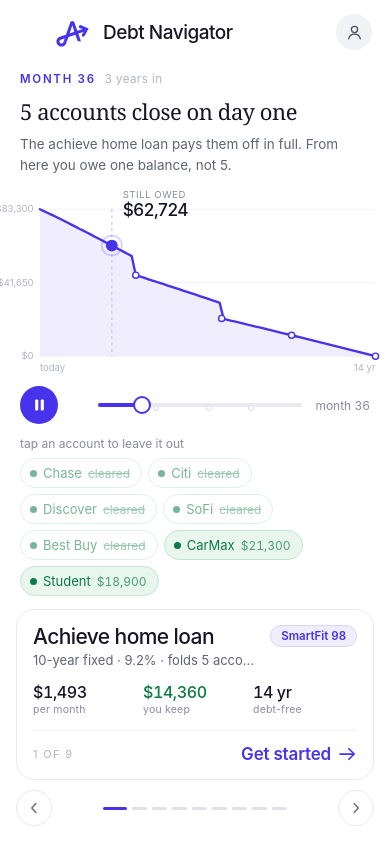
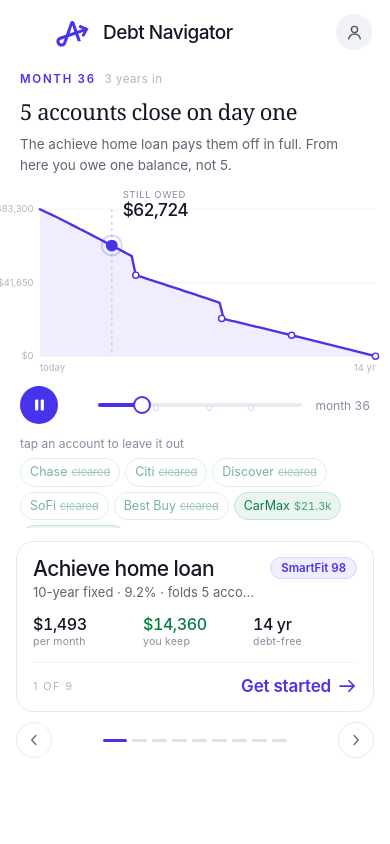
Before and after one commit to gt-ach/alm, a plain HTML site: page story.html in a window 390 px wide. Drawn offline with Linux system fonts and the light colour scheme.

Commit message:
Add files via upload

```diff
--- a/story.html
+++ b/story.html
@@ -63,14 +63,13 @@ button{font:inherit;color:inherit;background:none;border:0;padding:0;cursor:poin
 .ahead{display:flex;align-items:baseline;justify-content:space-between;margin-bottom:7px}
 .ahead span{font-size:12px;color:var(--mut)}
 .ahead button{font-size:12.5px;color:var(--indigo);font-weight:500}
-.chips{display:flex;flex-wrap:wrap;gap:6px}
-.chip{display:inline-flex;align-items:center;gap:6px;padding:6px 11px 6px 9px;border-radius:999px;font-size:13px;
-  border:1px solid var(--indigo-line);background:var(--indigo-soft);color:var(--indigo);transition:.25s all}
-.chip .dot{width:7px;height:7px;border-radius:50%;background:currentColor;flex:0 0 auto}
-.chip .amt{font-size:12px;opacity:.72;font-variant-numeric:tabular-nums}
+.chips{display:flex;flex-wrap:wrap;gap:5px;max-height:70px;overflow:hidden;align-content:flex-start}
+.chip{display:inline-flex;align-items:baseline;gap:4px;padding:6px 9px;border-radius:999px;font-size:12.5px;
+  border:1px solid var(--indigo-line);background:var(--indigo-soft);color:var(--indigo);transition:.25s all;
+  white-space:nowrap;line-height:1.15}
+.chip .amt{font-size:11px;opacity:.7;font-variant-numeric:tabular-nums}
 .chip.keep{background:var(--green-soft);border-color:var(--green-line);color:var(--green-ink)}
 .chip.out{background:transparent;border-color:var(--line);color:var(--faint)}
-.chip.out .dot{background:transparent;border:1.5px solid var(--faint);width:9px;height:9px}
 .chip.out .amt{text-decoration:line-through}
 .chip.gone{background:#fff;border-color:var(--green-line);color:var(--green-ink);opacity:.55}
 .chip.gone .amt{text-decoration:line-through}
@@ -103,8 +102,13 @@ button{font:inherit;color:inherit;background:none;border:0;padding:0;cursor:poin
 .nav{flex:0 0 auto;display:flex;align-items:center;gap:10px;margin:10px 16px 0}
 .arw{width:36px;height:36px;border-radius:50%;border:1px solid var(--line);display:grid;place-items:center;flex:0 0 auto}
 .arw:active{background:var(--indigo-soft)}
-.pips{flex:1;display:flex;gap:3px;justify-content:center}
-.pips button{padding:9px 1px}
+.pips{flex:1;min-width:0;display:flex;gap:3px;justify-content:flex-start;overflow-x:auto;overflow-y:hidden;
+  scrollbar-width:none;-ms-overflow-style:none;scroll-behavior:smooth;
+  -webkit-mask-image:linear-gradient(90deg,transparent,#000 14px,#000 calc(100% - 14px),transparent);
+  mask-image:linear-gradient(90deg,transparent,#000 14px,#000 calc(100% - 14px),transparent)}
+.pips::-webkit-scrollbar{display:none}
+.pips.few{justify-content:center}
+.pips button{padding:9px 1px;flex:0 0 auto}
 .pips button i{display:block;width:15px;height:3px;border-radius:2px;background:#DFE1E8;transition:.28s}
 .pips button.on i{background:var(--indigo);width:24px}
 
@@ -215,6 +219,7 @@ function $(s){return document.querySelector(s);}
 function all(s){return Array.prototype.slice.call(document.querySelectorAll(s));}
 function esc(s){return String(s).replace(/[&<>]/g,function(c){return{'&':'&amp;','<':'&lt;','>':'&gt;'}[c];});}
 function money(v){return '$'+Math.round(v).toLocaleString();}
+function kmoney(v){ return v>=1000 ? '$'+(Math.round(v/100)/10).toFixed(1).replace(/\.0$/,'')+'k' : '$'+Math.round(v); }
 function byId(id){for(var i=0;i<TL.length;i++)if(TL[i].id===id)return TL[i];return null;}
 function opt(){return OPTS[S.oi];}
 function live(){return TL.filter(function(t){return !S.out[t.id];});}
@@ -392,8 +397,8 @@ function paintChips(){
     var gone = a && S.m>0 && ((a.kind==='closed'&&S.m>=0&&a.zero===0) || (a.zero>0&&S.m>=a.zero));
     var cls = out?'chip out':(o.moves.indexOf(t.id)>-1?'chip':'chip keep');
     if(!out && gone) cls='chip gone';
-    return '<button class="'+cls+'" data-id="'+t.id+'"><span class="dot"></span>'+esc(t.s)+
-      '<span class="amt">'+(gone&&!out?'cleared':money(t.bal))+'</span></button>';
+    return '<button class="'+cls+'" data-id="'+t.id+'">'+esc(t.s)+
+      '<span class="amt">'+(gone&&!out?'cleared':kmoney(t.bal))+'</span></button>';
   }).join('');
   all('#chips .chip').forEach(function(b){
     b.addEventListener('click',function(){
@@ -450,7 +455,16 @@ function buildDeck(){
 }
 function markActive(){
   all('#dtrack .card').forEach(function(c,i){ c.classList.toggle('on', i===S.oi); });
-  all('#pips button').forEach(function(p,i){p.classList.toggle('on',i===S.oi);});
+  var rail=$('#pips');
+  all('#pips button').forEach(function(p,i){
+    var on=i===S.oi;
+    p.classList.toggle('on',on);
+    if(on && rail.scrollWidth>rail.clientWidth+2){
+      var left=p.offsetLeft - rail.clientWidth/2 + p.offsetWidth/2;
+      if(rail.scrollTo) rail.scrollTo({left:Math.max(0,left),behavior:'smooth'});
+      else rail.scrollLeft=Math.max(0,left);
+    }
+  });
 }
 (function(){
   var deck=$('#deck');
@@ -579,8 +593,9 @@ document.addEventListener('keydown',function(e){
   if(e.key==='ArrowLeft'){S.m=Math.max(0,S.m-1);paint();}
 });
 $('#pips').innerHTML=OPTS.map(function(o,i){
-  return '<button'+(i===0?' class="on"':'')+' data-i="'+i+'" aria-label="Offer '+(i+1)+'"><i></i></button>';
+  return '<button'+(i===0?' class="on"':'')+' data-i="'+i+'" aria-label="Offer '+(i+1)+': '+esc(o.n)+'"><i></i></button>';
 }).join('');
+$('#pips').classList.toggle('few', OPTS.length<=10);
 all('#pips button').forEach(function(b){
   b.addEventListener('click',function(){go(+b.getAttribute('data-i'));});
 });
```
